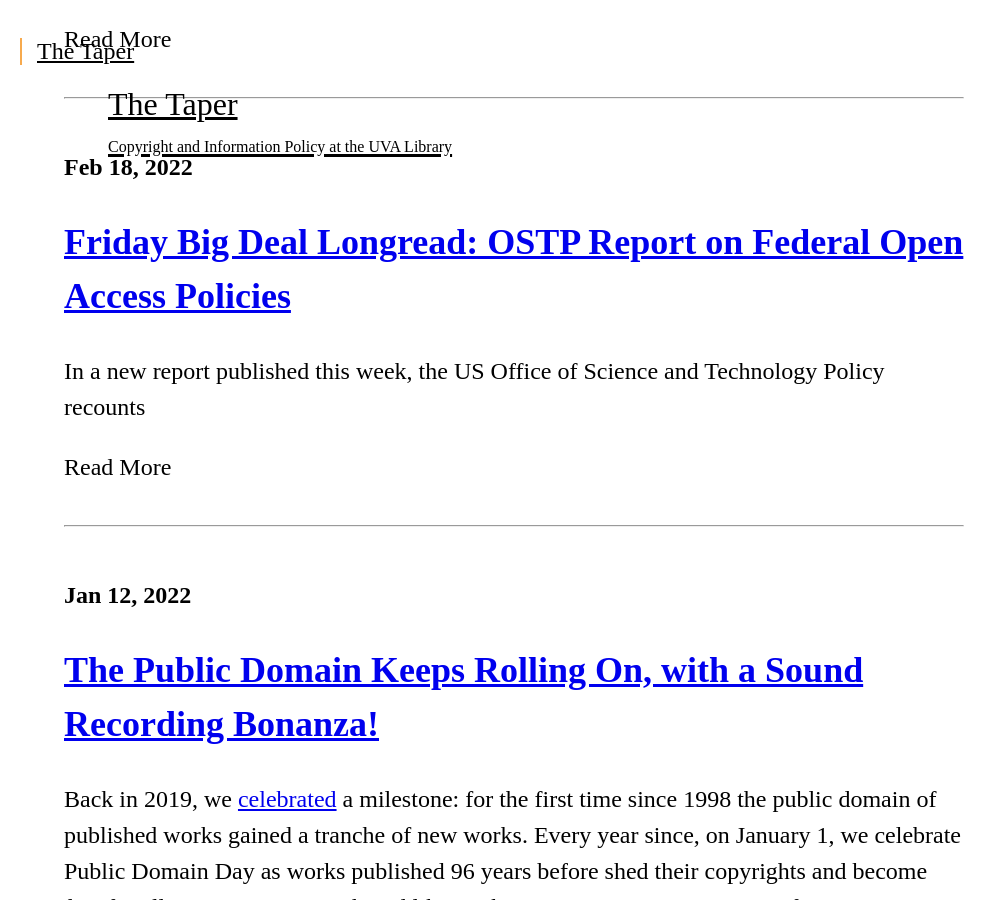
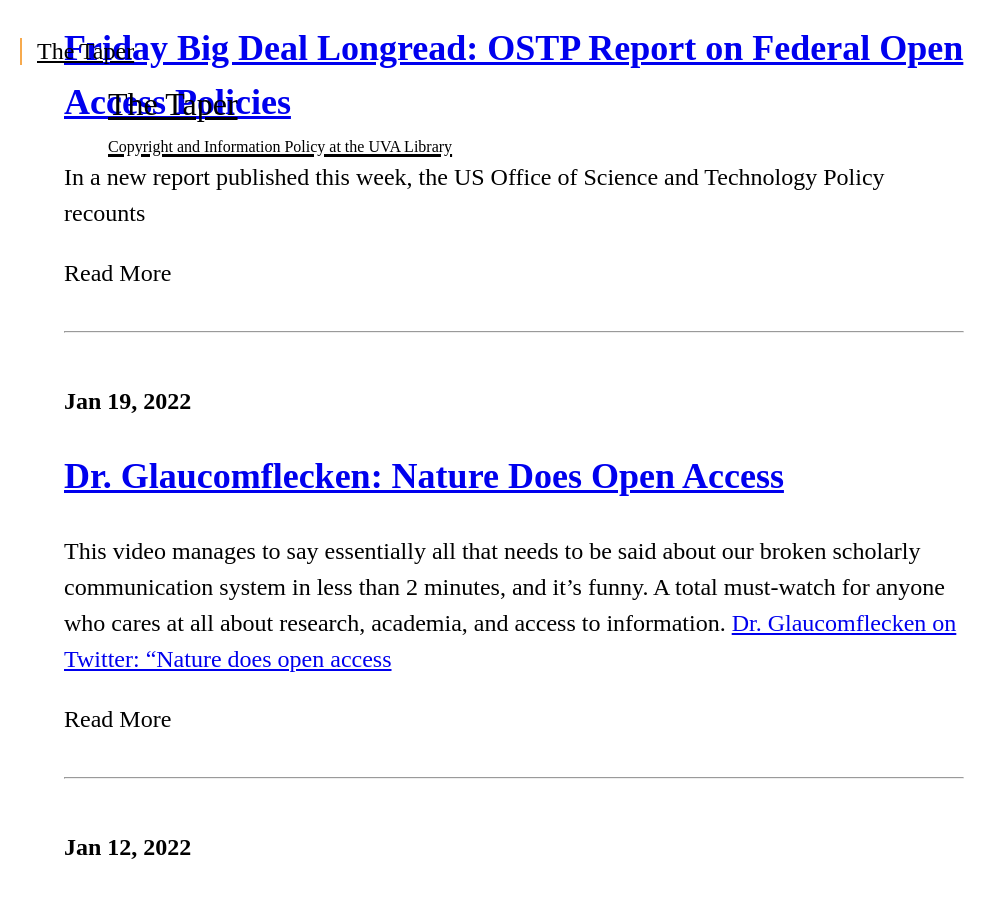
Before and after one commit to uvalib/thetaper, a Jekyll site: the page built from index.html, in a window 1280 px wide and 900 px high, scrolled down 1752 px. Shown: the whole window, without its empty margins (0-1007 px from the left). Built offline with Jekyll 4.4.1, drawn with Linux system fonts in a browser that asks for light colours; some web fonts are replaced; comment, search, counter and statistics services are not loaded; some of the changed lines change nothing that is shown; some of the changed text lies outside the part shown.

Commit message:
Update 2022-01-26-dr-glaucomflecken-on-twitter-nature-does-open-access-.markdown

```diff
--- a/_posts/2022-01-26-dr-glaucomflecken-on-twitter-nature-does-open-access-.markdown
+++ b/_posts/2022-01-26-dr-glaucomflecken-on-twitter-nature-does-open-access-.markdown
@@ -1,8 +1,9 @@
 ---
 layout: post
 published: true
-title:  "Dr. Glaucomflecken on Twitter: "Nature does open access""
-date:   2022-01-26T15:55:03.838Z
+comments: true
+date: '2022-01-19 14:12 -0400'
+title: 'Dr. Glaucomflecken: Nature Does Open Access'
 ---
 
 This video manages to say essentially all that needs to be said about our broken scholarly communication system in less than 2 minutes, and it's funny. A total must-watch for anyone who cares at all about research, academia, and access to information.
```
